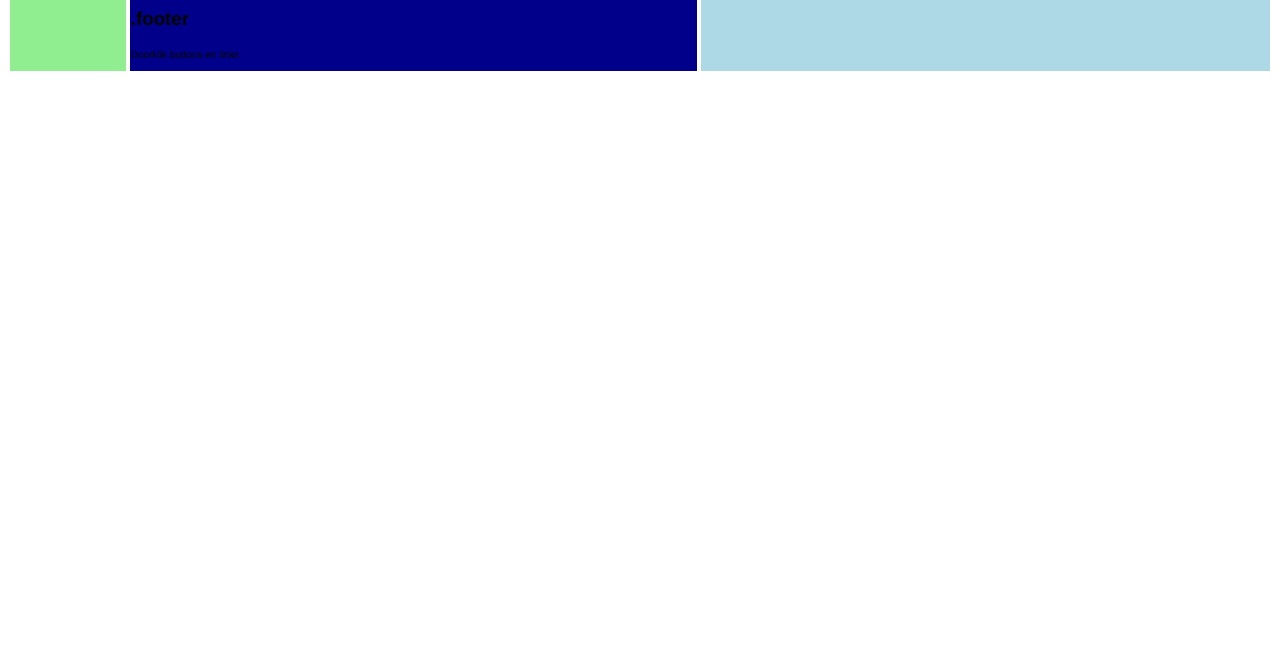
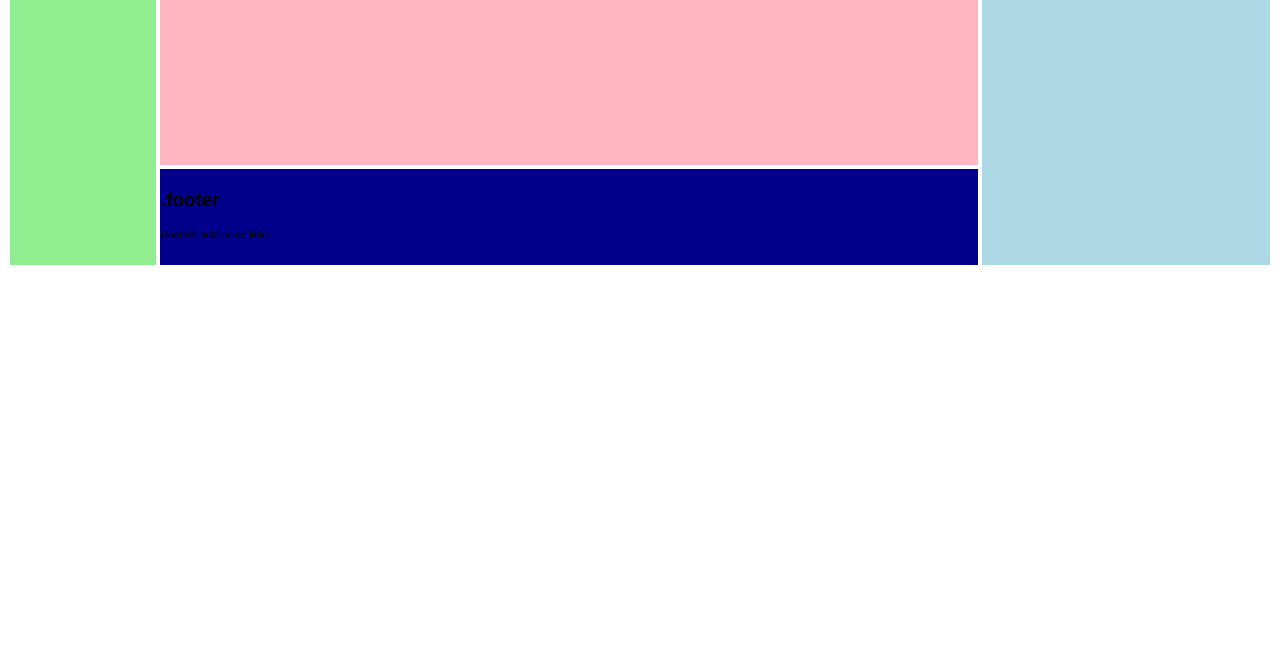
Before and after one commit to CorneliavanderSchilden/CSSgrid, a plain HTML site: page index.html in a window 1280 px wide. Shown: the part 141-800 px from the top of the page. Drawn offline with Linux system fonts and the light colour scheme.

Commit message:
Add files via upload

```diff
--- a/styles.css
+++ b/styles.css
@@ -1,3 +1,15 @@
+
+.grid-container {
+  font-family: 'Lucida Sans', 'Lucida Sans Regular', 'Lucida Grande', 'Lucida Sans Unicode', Geneva, Verdana, sans-serif;
+  display: grid;
+  grid-template-columns: 1fr;
+  grid-template-rows: 100px 300px 200px 50px;
+  grid-template-areas:
+  'header'
+  'main'
+  'aside'
+  'footer';
+}
 header {
   grid-area: header;
   background-color: lightgreen;
@@ -30,35 +42,25 @@ p {
   font-size: 10px;
 }
 
-.grid-container {
-  font-family: 'Lucida Sans', 'Lucida Sans Regular', 'Lucida Grande', 'Lucida Sans Unicode', Geneva, Verdana, sans-serif;
-  display: grid;
-  grid-template-areas:
-  'header'
-  'main'
-  'aside'
-  'footer'
-}
-
 @media (min-width: 700px) {
   .grid-container {
     font-family: Impact, Haettenschweiler, 'Arial Narrow Bold', sans-serif;
+    grid-template-columns: 1fr 2fr;
+    grid-template-rows: 300px 150px 100px;
     grid-template-areas:
     'header main main'
-    'header main main'
     'header aside aside'
-    'header aside aside'
-    'header footer footer'
+    'header footer footer';
     }
 }
 
 @media (min-width: 1024px) {
   .grid-container {
     font-family: 'Franklin Gothic Medium', 'Arial Narrow', Arial, sans-serif;
+    grid-template-columns: 150px 65% 1fr;
+    grid-template-rows: 300px 100px 75px;
     grid-template-areas:
     'header main aside'
-    'header main aside'
-    'header main aside'
-    'header footer aside'
+    'header footer aside';
   }
 }
```
